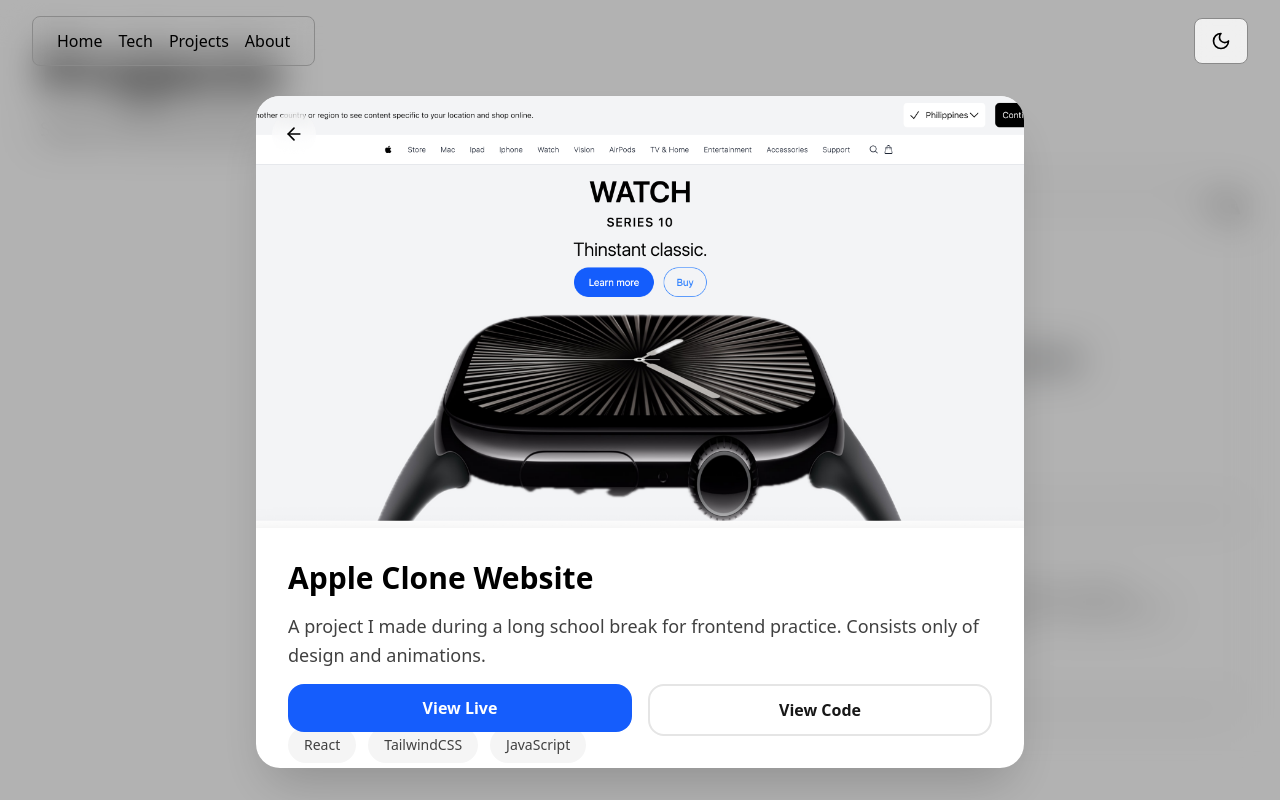
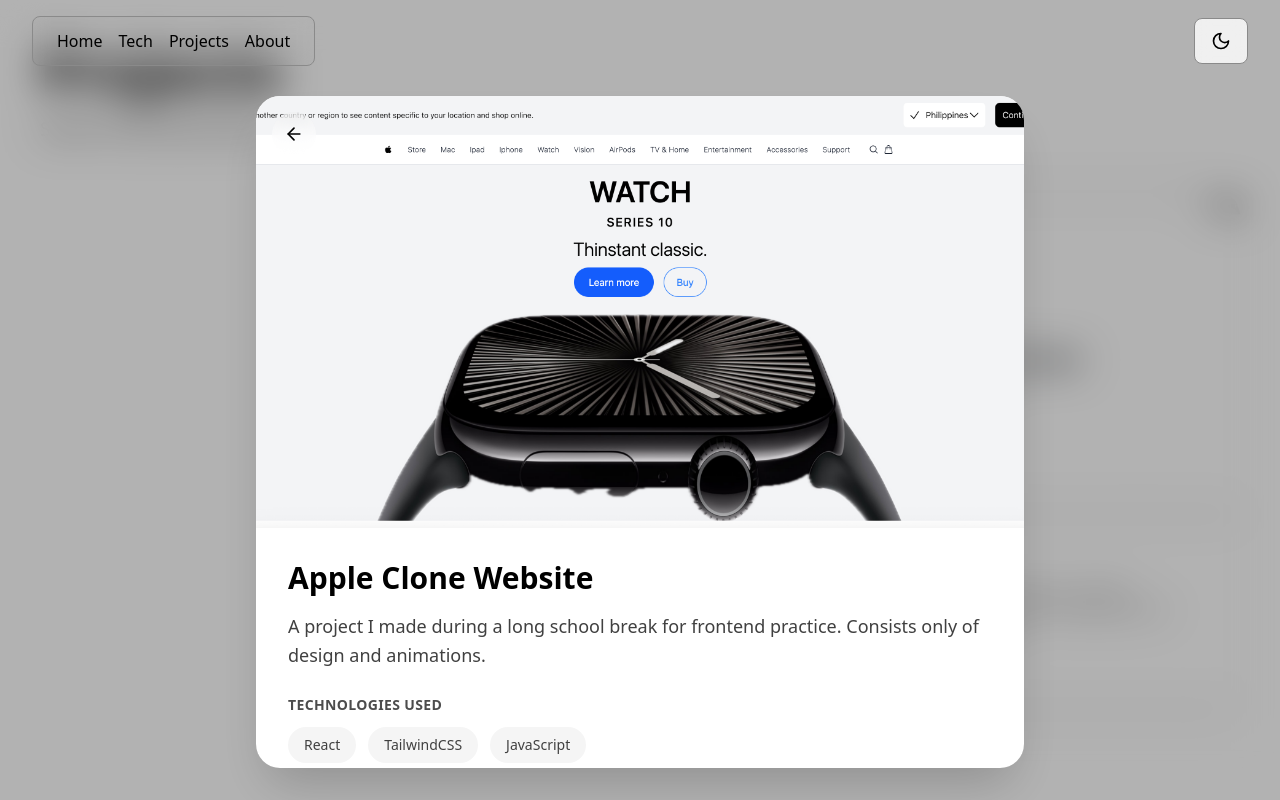
Before and after one commit to saiimonn/portfolio, a React (Vite) app: page / in a window 1280 px wide. Both pictures are taken after a click on the element 332 px from the left and 1932 px from the top of the page. Shown: the part 1495-2295 px from the top of the page. Built offline with nearby package versions, Linux system fonts and the light colour scheme.

Commit message:
fix: removed sticky for modal buttons

```diff
--- a/src/components/Projects.tsx
+++ b/src/components/Projects.tsx
@@ -155,7 +155,7 @@
                                     </div>
                                 </motion.div>
 
-                                <motion.div className = "flex gap-4 sticky bottom-0 bg-inherit pt-4"
+                                <motion.div className = "flex gap-4 bottom-0 bg-inherit pt-4"
                                 initial = {{ opacity: 0, y: 20 }}
                                 animate = {{ opacity: 1, y: 0 }}
                                 transition = {{ delay: 0.3 }}
```
